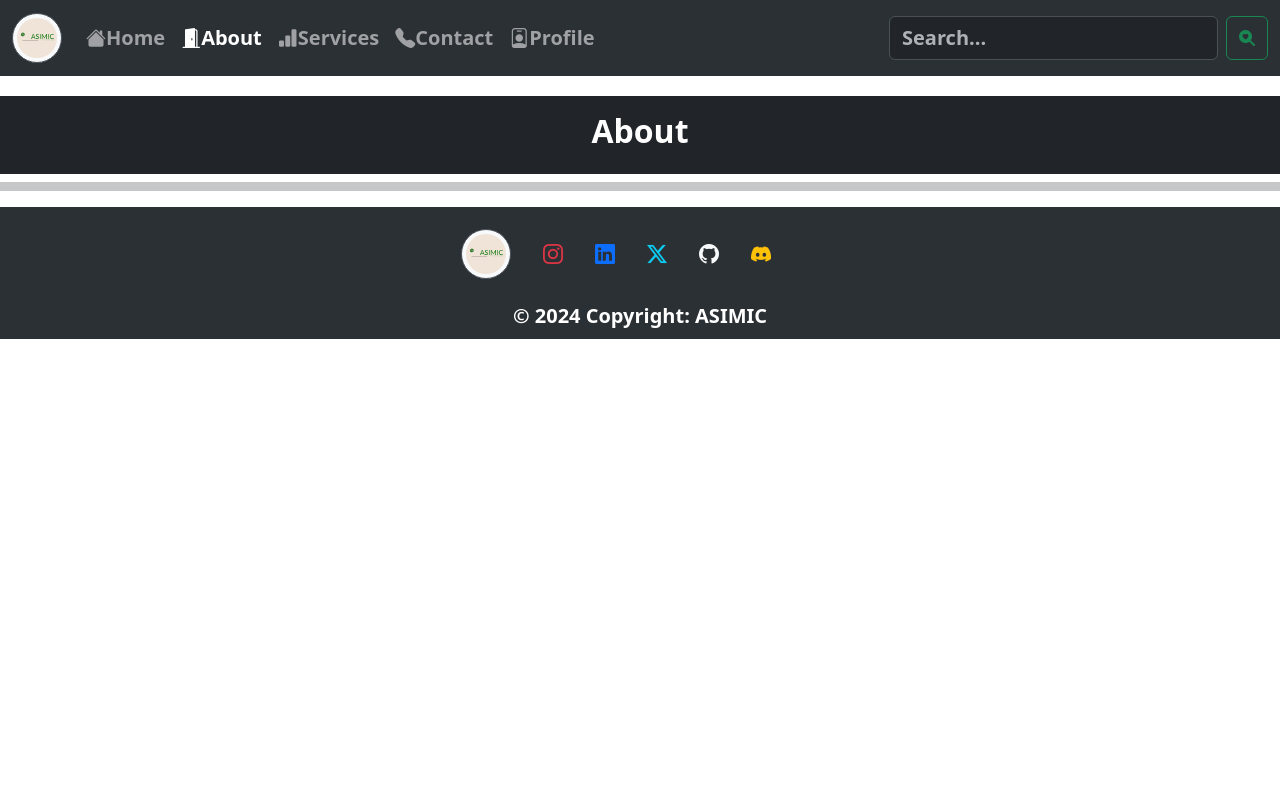
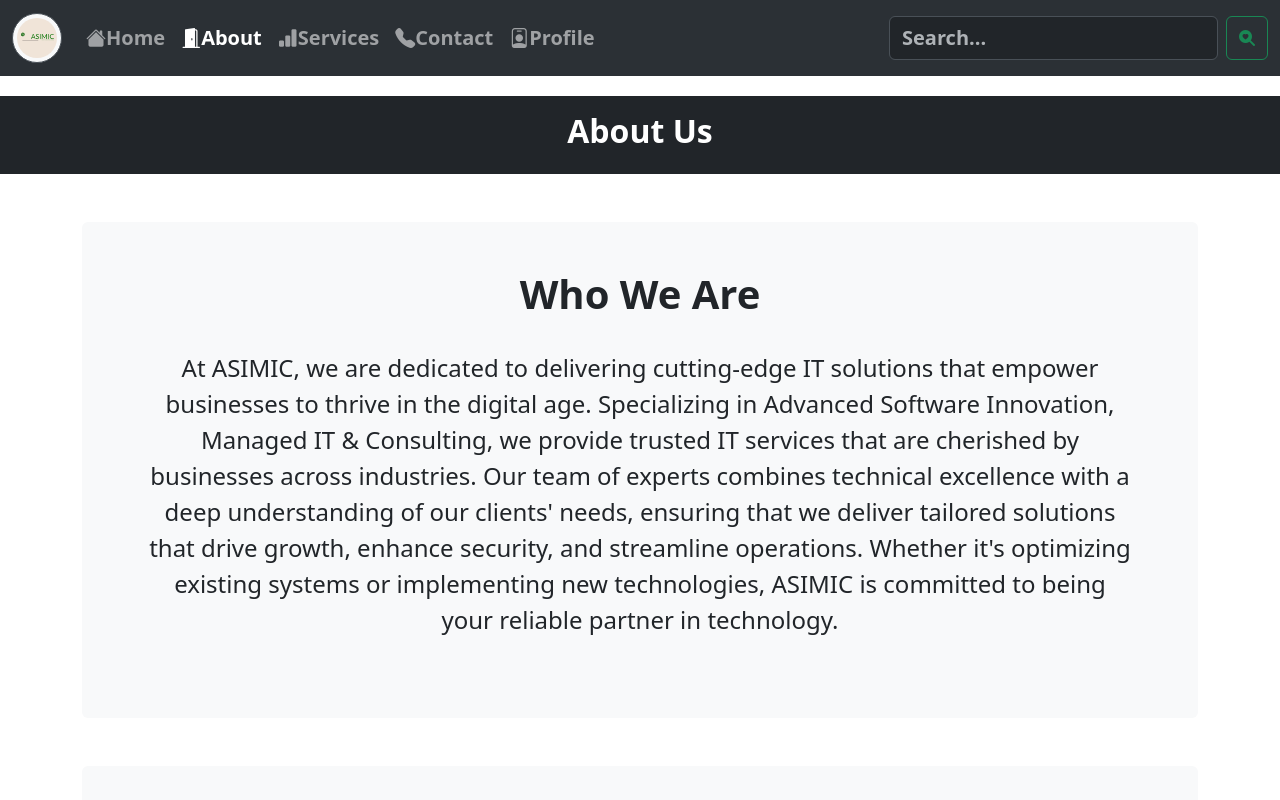
Before and after one commit to Asimic-James/Company-Site, a React (Vite) app: page /about in a window 1280 px wide. Shown: the top 800 px of the page. Built offline with nearby package versions, Linux system fonts and the light colour scheme.

Commit message:
Started working on the About page

```diff
--- a/src/Components/About.jsx
+++ b/src/Components/About.jsx
@@ -2,11 +2,64 @@
 import PageBanner from './PageBanner'
 
 const About = () => {
+  const renderSection = (title, content) => (
+    <div className="w-80 p-5 bg-light rounded mt-5">
+      <h1 className="text-center mb-3 font-roboto fw-bold">{title}</h1>
+      <p className="text-center mb-3 p-3 font-roboto">{content}</p>
+    </div>
+  );
+
+  const renderObjectives = (label, content) => (
+    <li>
+      <span className="fw-bold">{label}:</span> {content}
+    </li>
+  );
+
   return (
     <div>
-        <PageBanner title="About" />
+      <PageBanner title="About Us" />
+      <div className="container mt-5 mb-5 text-center fs-4 ">
+        {renderSection(
+          "Who We Are",
+          "At ASIMIC, we are dedicated to delivering cutting-edge IT solutions that empower businesses to thrive in the digital age. Specializing in Advanced Software Innovation, Managed IT & Consulting, we provide trusted IT services that are cherished by businesses across industries. Our team of experts combines technical excellence with a deep understanding of our clients' needs, ensuring that we deliver tailored solutions that drive growth, enhance security, and streamline operations. Whether it's optimizing existing systems or implementing new technologies, ASIMIC is committed to being your reliable partner in technology."
+        )}
+        {renderSection(
+          "Mission",
+          "Our mission is to deliver innovative and reliable IT solutions that help businesses achieve their goals efficiently and securely. We aim to build lasting relationships with our clients by consistently providing exceptional service and value, leveraging our expertise in Advanced Software Innovation and Managed IT & Consulting."
+        )}
+        {renderSection(
+          "Vision",
+          "Our vision is to be the leading provider of IT services globally, recognized for our innovation, reliability, and the deep trust we build with our clients. We aspire to be the go-to partner for businesses seeking to navigate the complexities of the digital landscape with confidence."
+        )}
+        {renderSection(
+          "Purpose",
+          "Our purpose is to harness the power of technology to transform businesses, enabling them to operate more effectively and securely. We strive to be the driving force behind our clients' success by providing them with the tools and support they need to excel in a rapidly evolving digital world."
+        )}
+        {renderSection(
+          "Objectives",
+          <ul className="text-center mb-3 p-3 font-roboto list-unstyled">
+            {renderObjectives(
+              "Client Satisfaction",
+              "To consistently exceed client expectations by delivering high-quality, reliable IT solutions that meet their unique needs."
+            )}
+            {renderObjectives(
+              "Innovation",
+              "To stay at the forefront of technological advancements and continuously innovate our services in Advanced Software and IT Consulting."
+            )}
+            {renderObjectives(
+              "Growth",
+              "To expand our market presence and client base, establishing ASIMIC as a global leader in IT services."
+            )}
+          </ul>
+        )}
+        {/* {renderSection(
+          "Contact Us",
+          "For any inquiries, please contact our team at <a href='mailto:contact@asimic.com'>contact@asimic.com</a> or visit our <a href='https://www.asimic.com/contact-us'>contact page</a>."
+        )} */}
+      </div>
     </div>
-  )
+  );
 }
 
+
 export default About
```
